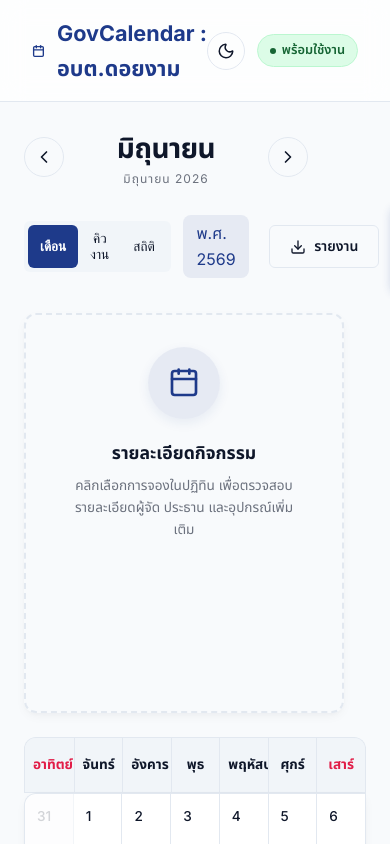
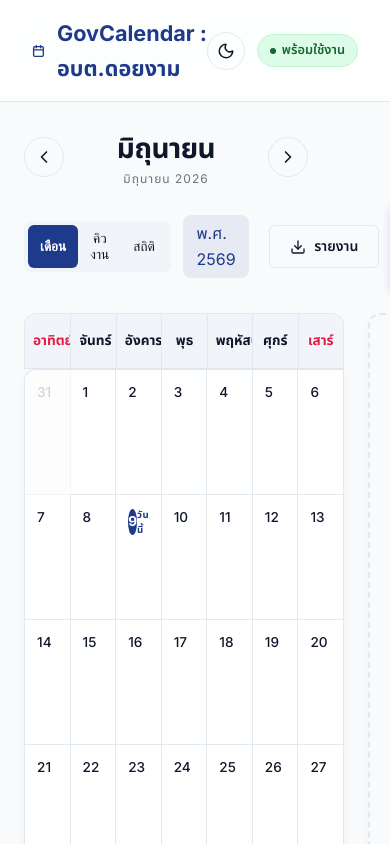
Before and after one commit to 384-SupawitWongsupa/GovCalendar, a Next.js app: page / in a window 390 px wide. Shown: the top 844 px of the page. Built offline with nearby package versions, Linux system fonts and the light colour scheme.

Commit message:
Fix build errors (Type issues and invalid styles)

```diff
--- a/src/app/page.tsx
+++ b/src/app/page.tsx
@@ -201,7 +201,7 @@ export default function Home() {
         </div>
       </div>
 
-      <div className="flex gap-6 flex-1" style={{ flexWrap: 'wrap-reverse', mdFlexWrap: 'nowrap' }}>
+      <div className="flex gap-6 flex-1 flex-wrap-reverse md:flex-nowrap">
         {/* Left: Main Grid */}
         <div className="flex-1 flex flex-col" style={{ minWidth: '320px' }}>
           {viewMode === 'month' ? (
@@ -566,7 +566,7 @@ export default function Home() {
         events={events}
         onSave={async (newEvent: any) => {
           // 1. เพิ่มข้อมูลลง UI ทันที (Optimistic UI)
-          let newEventWithId;
+          let newEventWithId: BookingEvent;
           const isUpdating = !!newEvent.id;
 
           if (isUpdating) {
--- a/src/data/mockData.ts
+++ b/src/data/mockData.ts
@@ -1,4 +1,4 @@
-export type RoomType = 'large' | 'medium' | 'vehicle' | 'online';
+export type RoomType = 'large' | 'medium' | 'small' | 'vehicle' | 'online';
 
 export interface BookingEvent {
   id: string;
```
